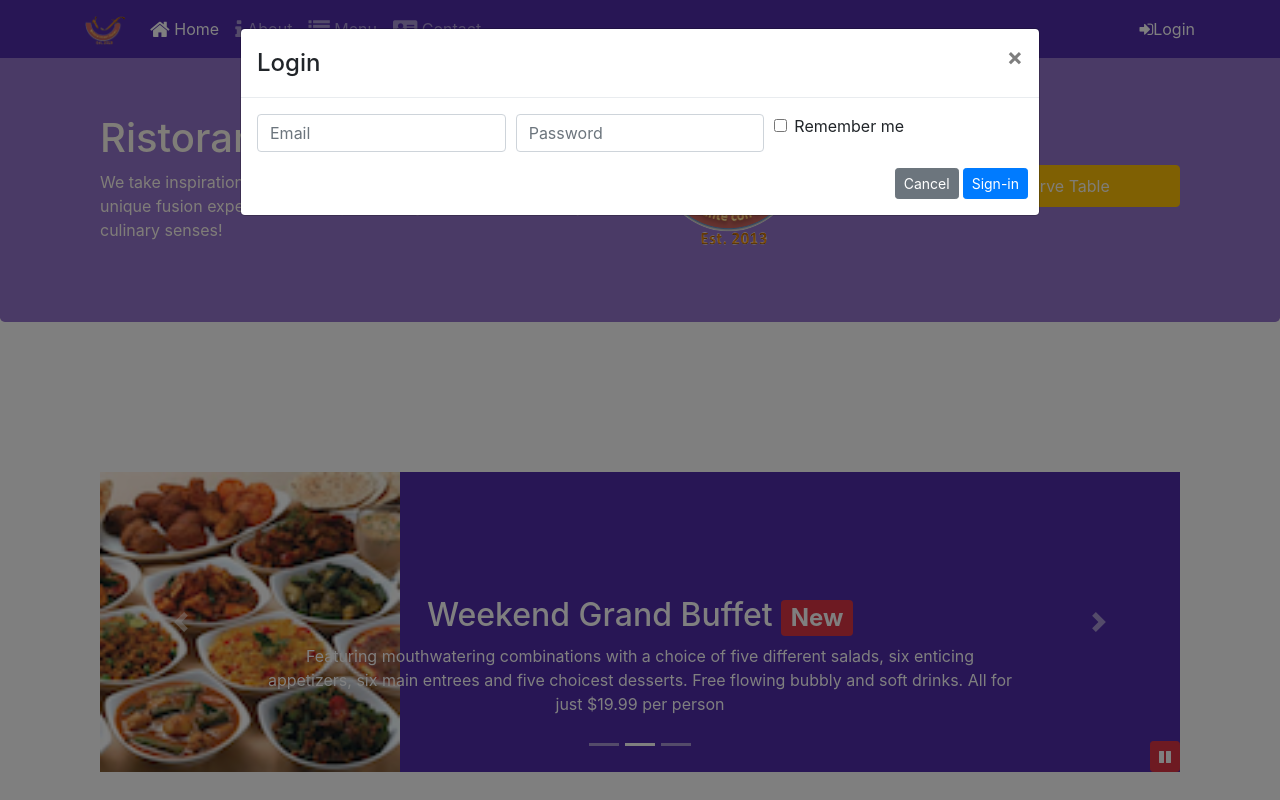
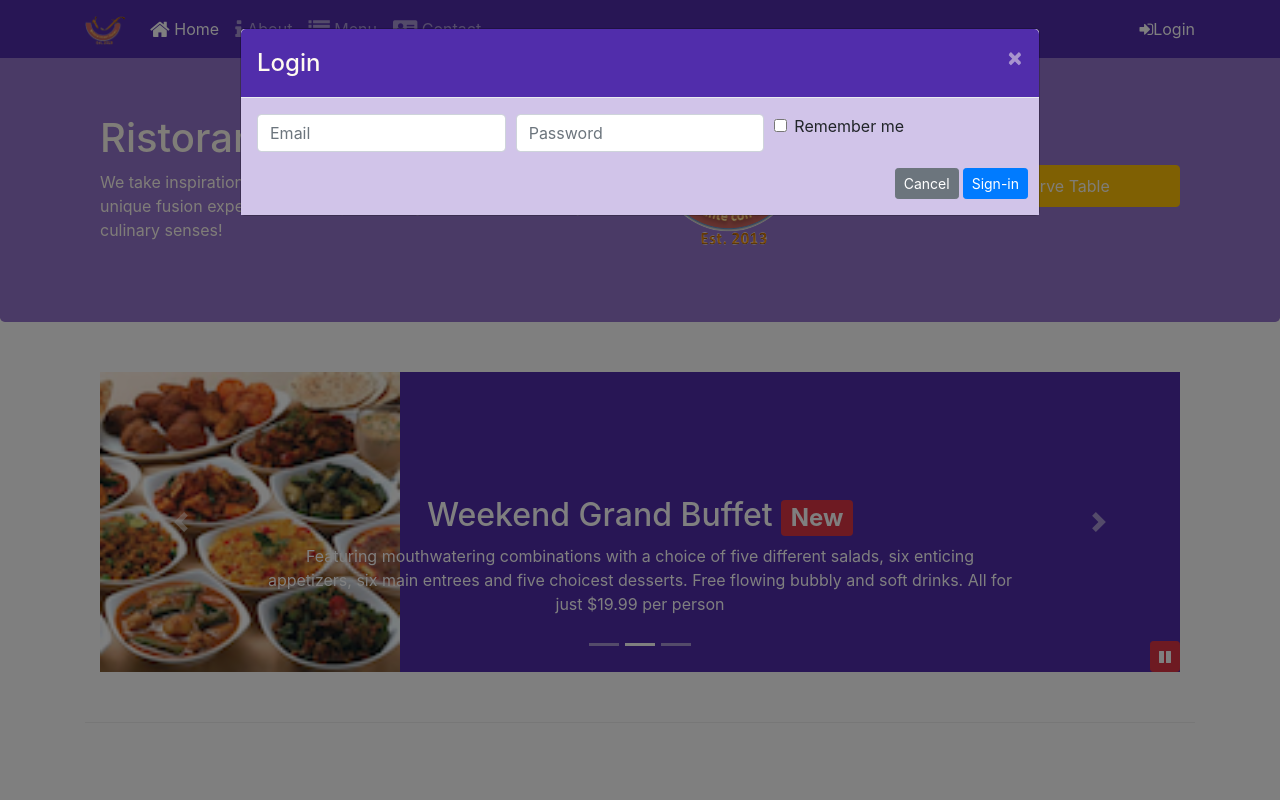
Before and after one commit to ASPS002/work_with_bootstrap, a website: page index.html in a window 1280 px wide. Both pictures are taken after a click on the link "Login". Shown: the top 800 px of the page. Drawn offline with nearby package versions, Linux system fonts and the light colour scheme.

Commit message:
Assignment-4

```diff
--- a/css/styles.scss
+++ b/css/styles.scss
@@ -17,9 +17,9 @@ $carousel-item-height:300px;
 }
 
 .row-content {
-    @include zero-margin(150px, 0px);
+    @include zero-margin(50px, 0px);
     border-bottom: 1px ridge;
-    min-height: 400px;
+    min-height: 300px;
 
 }
 
@@ -81,3 +81,18 @@ body {
     position:absolute;
     bottom: 0px;
 }
+.modal-header{
+
+    background-color:$background-dark;
+    .modal-title
+    {
+        color:floralwhite;
+    }
+    .close{
+        color:floralwhite;
+    }
+}
+.modal-body{
+
+    background-color:$backgound-pale;
+}
--- a/index.html
+++ b/index.html
@@ -41,12 +41,19 @@
                     <li class="nav-item"><a class="nav-link" href="./contactus.html"><span
                                 class="fa fa-address-card fa-lg"></span> Contact</a></li>
                 </ul>
-                <span class="navbar-text">
+
                 <!--use the .navbar-text class to vertical align any elements inside the navbar that are not links (ensures proper padding and text color).-->
+                <!-- <span class="navbar-text">
                     <a data-toggle="modal" data-target="#loginModal">
                         <span class="fa fa-sign-in"></span>Login
                     </a>
+                </span> -->
+                   <span class="navbar-text">
+                    <a id="LoginButton">
+                        <span class="fa fa-sign-in"></span>Login
+                    </a>
                 </span>
+
             </div>
         </div>
     </nav>
@@ -212,10 +219,12 @@ The attribute role="dialog" improves accessibility for people using screen reade
                         data-html="true" title="Or Call us at<br><strong>+8512345678</strong>"
                         data-placement="bottom">Reserve Table</a> -->
                     <!--the above was for tooltip-->
-                    <a role="button" class="btn btn-block nav-link btn-warning" data-toggle="modal"
+                    <!-- <a role="button" class="btn btn-block nav-link btn-warning" data-toggle="modal"
                         data-target="#ReserveModal">
+                        Reserve Table </a> -->
+                    <!--The toggle tells Bootstrap what to do and the target tells Bootstrap which element is going to open-->
+                      <a role="button" class="btn btn-block nav-link btn-warning" id="ReserveTableButton">
                         Reserve Table </a>
-                    <!--The toggle tells Bootstrap what to do and the target tells Bootstrap which element is going to open-->
                 </div>
             </div>
         </div>
@@ -495,18 +504,16 @@ The attribute role="dialog" improves accessibility for people using screen reade
         });
     </script> -->
     <script>
-         $(document).ready(function(){
-           $('#mycarousel').carousel({interval:2000});
+        $(document).ready(function () {
+            $('#mycarousel').carousel({ interval: 2000 });
 
-           $('#carouselButton').click(function(){
-               if($('#carouselButton').children('span').hasClass('fa-pause'))
-               {
+            $('#carouselButton').click(function () {
+                if ($('#carouselButton').children('span').hasClass('fa-pause')) {
                     $('#mycarousel').carousel('pause');
                     $('#carouselButton').children('span').removeClass('fa-pause');
                     $('#carouselButton').children('span').addClass('fa-play');
                 }
-               else
-               {
+                else {
                     $('#mycarousel').carousel('cycle');
                     $('#carouselButton').children('span').removeClass('fa-play');
                     $('#carouselButton').children('span').addClass('fa-pause');
@@ -514,6 +521,26 @@ The attribute role="dialog" improves accessibility for people using screen reade
 
             });
 
+        });
+    </script>
+    <script>
+         $(document).ready(function () {
+
+            $('#ReserveTableButton').click(function () {
+
+                $('#ReserveModal').modal('toggle')
+
+            });
+         });
+    </script>
+     <script>
+        $(document).ready(function () {
+
+           $('#LoginButton').click(function () {
+
+               $('#loginModal').modal('toggle')
+
+           });
         });
    </script>
     <!-- <script>this function was for tooltip
```
Also changed, not shown: css/styles.css. Lines whose indentation alone changed are shown as unchanged.
